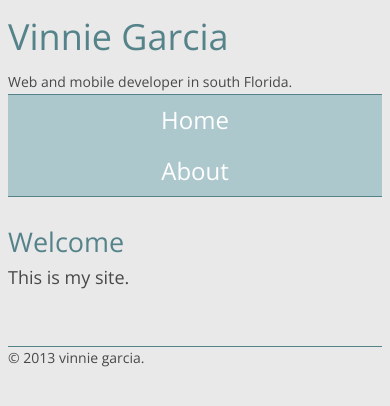
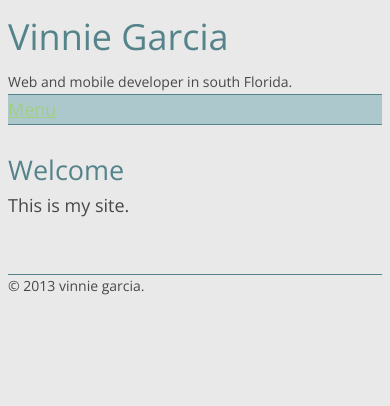
Before and after one commit to vinniegarcia/vinniegarcia.github.com, a Jekyll site: the page built from index.md, in a window 390 px wide. Shown: the top 406 px of the page. Built offline with Jekyll 4.4.1, drawn with Linux system fonts in a browser that asks for light colours; Markdown is read by kramdown in place of the engine named in the settings.

Commit message:
mobile menu

```diff
--- a/_includes/nav.html
+++ b/_includes/nav.html
@@ -1,5 +1,6 @@
 <nav id="main-nav">
-	<ul>
+	<a href="#nav-list" id="menu-link">Menu</a>
+	<ul id="nav-list">
 		<li><a href="/">Home</a></li>
 		<li><a href="/about">About</a></li>
 	</ul>
--- a/css/main.css
+++ b/css/main.css
@@ -120,6 +120,10 @@ p {
   margin: 0 0 1.5em;
 }
 
+#menu-link {
+  display: none;
+}
+
 @media all and (max-width: 720px) {
   header {
     padding: 0;
@@ -145,4 +149,18 @@ p {
     line-height: 1.6;
     text-align: center;
   }
+  #menu-link {
+    display: block;
+  }
+  #nav-list {
+    display: none;
+    -webkit-transition: all 0.3s ease-in;
+       -moz-transition: all 0.3s ease-in;
+        -ms-transition: all 0.3s ease-in;
+         -o-transition: all 0.3s ease-in;
+            transition: all 0.3s ease-in;
+  }
+  #nav-list:target {
+    display: block;
+  }
 }
```
Also changed, not shown: less/main.less (+11 -1 lines).
